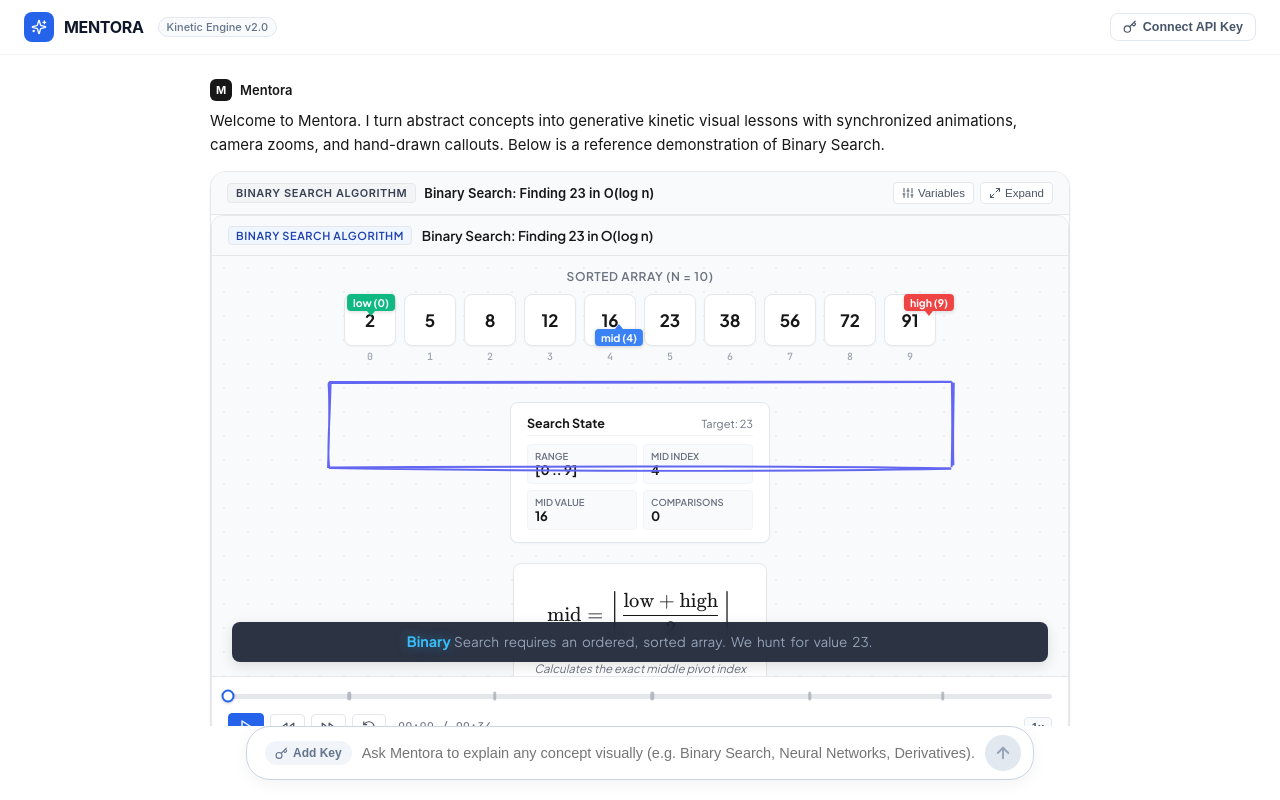
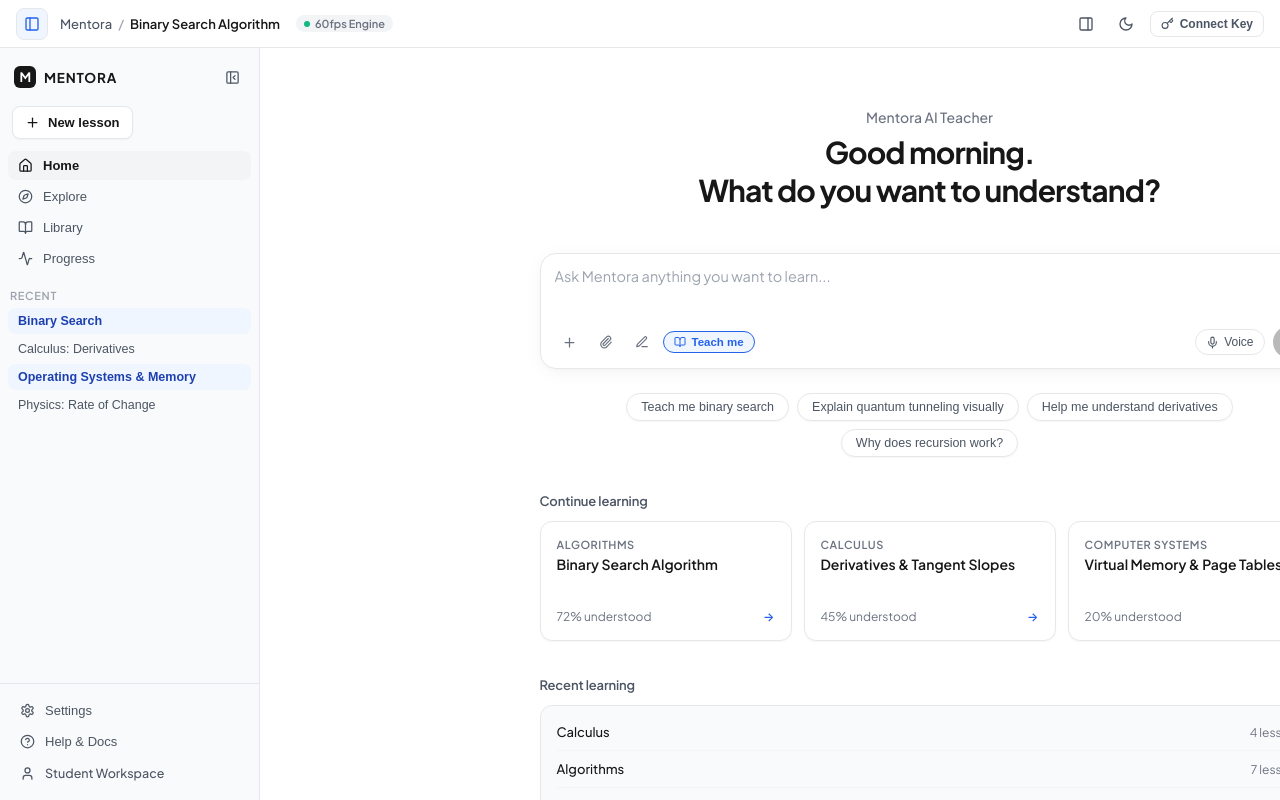
Before and after one commit to aradhyags7/Mentora, a Next.js app: page / in a window 1280 px wide. Built offline with nearby package versions, Linux system fonts and the light colour scheme.

Commit message:
feat(workspace): assemble full production-grade AI educational workspace on main page

```diff
--- a/src/app/page.tsx
+++ b/src/app/page.tsx
@@ -1,37 +1,99 @@
 'use client';
 
-import React, { useState } from 'react';
+import React, { useState, useEffect } from 'react';
+import { TopBar } from '../components/layout/TopBar';
+import { Sidebar, RecentLessonItem } from '../components/layout/Sidebar';
+import { RightContextPanel } from '../components/layout/RightContextPanel';
+import { HomeDashboard } from '../components/dashboard/HomeDashboard';
 import { ChatContainer, ChatMessage } from '../components/chat/ChatContainer';
-import { InputCapsule } from '../components/chat/InputCapsule';
+import { FullscreenLessonModal } from '../components/dashboard/FullscreenLessonModal';
 import { ApiKeyModal } from '../components/chat/ApiKeyModal';
+import { ArtifactRegistry, RegisteredArtifact } from '../lib/artifacts/registry';
 import { AiProvider } from '../types/ai';
 import { KineticTimeline } from '../types/kinetic';
-import { Sparkles, Key } from 'lucide-react';
-import fixtureBinarySearch from '../../fixtures/binary-search.timeline.json';
-import { validateAndCompileTimeline } from '../lib/engine/validator';
+import '../styles/globals.css';
+import '../styles/player.css';
 
-export default function MentoraPage() {
+export default function MentoraAppPage() {
+  // Theme state
+  const [theme, setTheme] = useState<'light' | 'dark'>('light');
+
+  // Shell Layout states
+  const [sidebarOpen, setSidebarOpen] = useState(true);
+  const [rightPanelOpen, setRightPanelOpen] = useState(false);
+  const [activeNav, setActiveNav] = useState('home');
+  const [activeView, setActiveView] = useState<'home' | 'conversation'>('home');
+
+  // AI & API Key state
   const [provider, setProvider] = useState<AiProvider>('gemini');
   const [geminiKey, setGeminiKey] = useState<string>('');
   const [openaiKey, setOpenaiKey] = useState<string>('');
   const [isSettingsOpen, setIsSettingsOpen] = useState(false);
   const [isLoading, setIsLoading] = useState(false);
 
-  // Initialize with the hand-authored golden reference lesson
-  const initialLesson = validateAndCompileTimeline(fixtureBinarySearch as unknown as KineticTimeline);
+  // Voice mode state
+  const [isVoiceActive, setIsVoiceActive] = useState(false);
 
-  const [messages, setMessages] = useState<ChatMessage[]>([
-    {
-      id: 'msg_welcome',
-      role: 'assistant',
-      content: 'Welcome to Mentora. I turn abstract concepts into generative kinetic visual lessons with synchronized animations, camera zooms, and hand-drawn callouts. Below is a reference demonstration of Binary Search.',
-      timeline: initialLesson,
-    },
-  ]);
+  // Fullscreen expanded lesson modal
+  const [fullscreenTimeline, setFullscreenTimeline] = useState<KineticTimeline | null>(null);
+
+  // Active Lesson Context
+  const [activeArtifact, setActiveArtifact] = useState<RegisteredArtifact | undefined>(() =>
+    ArtifactRegistry.get('cs.binary_search')
+  );
+
+  // Recent Lessons list from ArtifactRegistry
+  const recentLessons: RecentLessonItem[] = [
+    { id: '1', semanticKey: 'cs.binary_search', title: 'Binary Search', domain: 'Algorithms' },
+    { id: '2', semanticKey: 'math.derivative', title: 'Calculus: Derivatives', domain: 'Calculus' },
+    { id: '3', semanticKey: 'cs.binary_search', title: 'Operating Systems & Memory', domain: 'Systems' },
+    { id: '4', semanticKey: 'math.derivative', title: 'Physics: Rate of Change', domain: 'Physics' },
+  ];
+
+  // Conversation Messages
+  const [messages, setMessages] = useState<ChatMessage[]>([]);
+
+  // Apply theme to document element
+  useEffect(() => {
+    document.documentElement.setAttribute('data-theme', theme);
+  }, [theme]);
 
   const activeKey = provider === 'gemini' ? geminiKey : openaiKey;
 
-  const handleSendMessage = async (userPrompt: string) => {
+  // Handle starting a new lesson
+  const handleNewLesson = () => {
+    setActiveView('home');
+    setActiveNav('home');
+    setMessages([]);
+  };
+
+  // Handle selecting a recent or continue lesson
+  const handleSelectLesson = (semanticKey: string) => {
+    const art = ArtifactRegistry.get(semanticKey) || ArtifactRegistry.get('cs.binary_search');
+    if (!art) return;
+
+    setActiveArtifact(art);
+    setActiveView('conversation');
+    setActiveNav('explore');
+
+    // Create introductory message with the inline lesson artifact
+    setMessages([
+      {
+        id: `msg_lesson_${Date.now()}`,
+        role: 'assistant',
+        content: `Let's understand **${art.title}** from first principles. Watch how the core invariants evolve step-by-step:`,
+        timeline: art.timeline,
+      },
+    ]);
+  };
+
+  // Handle sending a conversational message
+  const handleSendMessage = async (userPrompt: string, teachMeMode: boolean) => {
+    const query = userPrompt.trim();
+    if (!query || isLoading) return;
+
+    setActiveView('conversation');
+
     const userMsg: ChatMessage = {
       id: `u_${Date.now()}`,
       role: 'user',
@@ -40,6 +102,12 @@ export default function MentoraPage() {
 
     setMessages(prev => [...prev, userMsg]);
     setIsLoading(true);
+
+    // Check if query matches a registered artifact
+    const matchedArtifact = ArtifactRegistry.findByQuery(query);
+    if (matchedArtifact) {
+      setActiveArtifact(matchedArtifact);
+    }
 
     try {
       const headers: Record<string, string> = {
@@ -55,7 +123,8 @@ export default function MentoraPage() {
         method: 'POST',
         headers,
         body: JSON.stringify({
-          concept: userPrompt,
+          concept: query,
+          userContext: teachMeMode ? 'Teach me conceptually from first principles rather than simply giving the answer.' : undefined,
           provider,
           apiKey: activeKey || undefined,
         }),
@@ -64,15 +133,28 @@ export default function MentoraPage() {
       const data = await res.json();
 
       if (!res.ok || !data.success) {
+        // Fallback: If no API key is configured but user asked about one of our topics
+        if (matchedArtifact) {
+          setMessages(prev => [
+            ...prev,
+            {
+              id: `a_${Date.now()}`,
+              role: 'assistant',
+              content: `Here is the visual lesson for **${matchedArtifact.title}**:`,
+              timeline: matchedArtifact.timeline,
+            },
+          ]);
+        } else {
           setMessages(prev => [
             ...prev,
             {
               id: `a_${Date.now()}`,
               role: 'assistant',
               content: 'Could not generate visual timeline for this concept.',
-            error: data.error || 'Request failed. If you haven\'t added an API key, click the Key button below to add your Gemini or OpenAI API key.',
+              error: data.error || 'Request failed. Click the Connect Key button above to add your Gemini or OpenAI API key.',
             },
           ]);
+        }
       } else {
         setMessages(prev => [
           ...prev,
@@ -85,108 +167,119 @@ export default function MentoraPage() {
         ]);
       }
     } catch (err: any) {
+      // Offline fallback for demo topics
+      if (matchedArtifact) {
         setMessages(prev => [
           ...prev,
           {
             id: `a_${Date.now()}`,
             role: 'assistant',
-          content: 'Error connecting to the explainer service.',
-          error: err?.message || 'Network error occurred.',
+            content: `Here is the visual lesson for **${matchedArtifact.title}**:`,
+            timeline: matchedArtifact.timeline,
           },
         ]);
+      } else {
+        setMessages(prev => [
+          ...prev,
+          {
+            id: `a_${Date.now()}`,
+            role: 'assistant',
+            content: 'Network error connecting to Mentora explainer service.',
+            error: err?.message,
+          },
+        ]);
+      }
     } finally {
       setIsLoading(false);
     }
   };
 
+  const hasActiveArtifact = messages.some(m => Boolean(m.timeline));
+
   return (
-    <div style={{
-      display: 'flex',
-      flexDirection: 'column',
-      height: '100vh',
-      backgroundColor: '#FFFFFF',
-      fontFamily: '-apple-system, BlinkMacSystemFont, "Segoe UI", Roboto, "Inter", sans-serif',
-      color: '#0F172A',
-    }}>
-      {/* Top Header */}
-      <header style={{
-        display: 'flex',
-        alignItems: 'center',
-        justifyContent: 'space-between',
-        padding: '12px 24px',
-        borderBottom: '1px solid #F1F5F9',
-        background: '#FFFFFF',
-      }}>
-        <div style={{ display: 'flex', alignItems: 'center', gap: 10 }}>
-          <div style={{
-            width: 30,
-            height: 30,
-            borderRadius: 8,
-            background: '#2563EB',
-            color: '#FFFFFF',
-            display: 'flex',
-            alignItems: 'center',
-            justifyContent: 'center',
-          }}>
-            <Sparkles size={16} />
-          </div>
-          <div>
-            <h1 style={{ margin: 0, fontSize: 16, fontWeight: 700, letterSpacing: '-0.02em', color: '#0F172A' }}>
-              MENTORA
-            </h1>
-          </div>
-          <span style={{
-            fontSize: 11,
-            color: '#64748B',
-            background: '#F8FAFC',
-            border: '1px solid #E2E8F0',
-            padding: '2px 8px',
-            borderRadius: 12,
-            fontWeight: 500,
-            marginLeft: 4,
-          }}>
-            Kinetic Engine v2.0
-          </span>
-        </div>
-
-        {/* Top Right Controls */}
-        <div style={{ display: 'flex', alignItems: 'center', gap: 12 }}>
-          <button
-            onClick={() => setIsSettingsOpen(true)}
-            style={{
-              display: 'flex',
-              alignItems: 'center',
-              gap: 6,
-              padding: '6px 12px',
-              borderRadius: 8,
-              border: '1px solid #E2E8F0',
-              background: '#FFFFFF',
-              color: activeKey ? '#059669' : '#475569',
-              fontSize: 12.5,
-              fontWeight: 600,
-              cursor: 'pointer',
-              transition: 'all 0.15s ease',
-            }}
-          >
-            <Key size={14} />
-            <span>{activeKey ? `${provider.toUpperCase()} (Connected)` : 'Connect API Key'}</span>
-          </button>
-        </div>
-      </header>
-
-      {/* Main Chat Thread with Inline Kinetic Explainer */}
-      <ChatContainer messages={messages} isLoading={isLoading} />
-
-      {/* Input Dock */}
-      <InputCapsule
-        onSendMessage={handleSendMessage}
-        isLoading={isLoading}
+    <div className="mentora-workspace">
+      {/* Top Bar */}
+      <TopBar
+        sidebarOpen={sidebarOpen}
+        onToggleSidebar={() => setSidebarOpen(prev => !prev)}
+        rightPanelOpen={rightPanelOpen}
+        onToggleRightPanel={() => setRightPanelOpen(prev => !prev)}
+        theme={theme}
+        onToggleTheme={() => setTheme(prev => prev === 'light' ? 'dark' : 'light')}
+        activeTopic={activeArtifact?.title}
+        hasActiveArtifact={hasActiveArtifact}
         onOpenSettings={() => setIsSettingsOpen(true)}
         activeProvider={provider}
         hasKeyConfigured={Boolean(activeKey)}
+        onExpandFullscreen={() => {
+          const lastWithTimeline = [...messages].reverse().find(m => m.timeline);
+          if (lastWithTimeline?.timeline) {
+            setFullscreenTimeline(lastWithTimeline.timeline);
+          } else if (activeArtifact?.timeline) {
+            setFullscreenTimeline(activeArtifact.timeline);
+          }
+        }}
       />
 
-      {/* API Key Modal */}
+      {/* Main Body (Sidebar + Content + Context Panel) */}
+      <div className="mentora-body">
+        {/* Left Sidebar */}
+        <Sidebar
+          isOpen={sidebarOpen}
+          onClose={() => setSidebarOpen(false)}
+          activeNav={activeNav}
+          onSelectNav={navId => {
+            setActiveNav(navId);
+            if (navId === 'home') setActiveView('home');
+          }}
+          recentLessons={recentLessons}
+          activeLessonId={activeArtifact?.semanticKey}
+          onSelectLesson={handleSelectLesson}
+          onNewLesson={handleNewLesson}
+          onOpenSettings={() => setIsSettingsOpen(true)}
+        />
+
+        {/* Center Main Stage */}
+        <main className="mentora-main">
+          {activeView === 'home' ? (
+            <HomeDashboard
+              onSendMessage={handleSendMessage}
+              isLoading={isLoading}
+              isVoiceActive={isVoiceActive}
+              onToggleVoice={() => setIsVoiceActive(prev => !prev)}
+              onSelectPrompt={p => handleSendMessage(p, true)}
+              onSelectContinueLesson={handleSelectLesson}
+            />
+          ) : (
+            <ChatContainer
+              messages={messages}
+              isLoading={isLoading}
+              onSendMessage={handleSendMessage}
+              isVoiceActive={isVoiceActive}
+              onToggleVoice={() => setIsVoiceActive(prev => !prev)}
+              onExpandArtifact={t => setFullscreenTimeline(t)}
+              onToggleContextPanel={() => setRightPanelOpen(prev => !prev)}
+            />
+          )}
+        </main>
+
+        {/* Right Context Panel (Variables & Outline) */}
+        <RightContextPanel
+          isOpen={rightPanelOpen}
+          onClose={() => setRightPanelOpen(false)}
+          title={activeArtifact?.title || 'Lesson Context'}
+          variables={activeArtifact?.variables || []}
+          outline={activeArtifact?.outline || []}
+        />
+      </div>
+
+      {/* Fullscreen Expanded Lesson Modal */}
+      <FullscreenLessonModal
+        timeline={fullscreenTimeline}
+        onClose={() => setFullscreenTimeline(null)}
+      />
+
+      {/* Ephemeral Per-Session API Key Modal */}
       <ApiKeyModal
         isOpen={isSettingsOpen}
         onClose={() => setIsSettingsOpen(false)}
```
Lines whose indentation alone changed are shown as unchanged.
